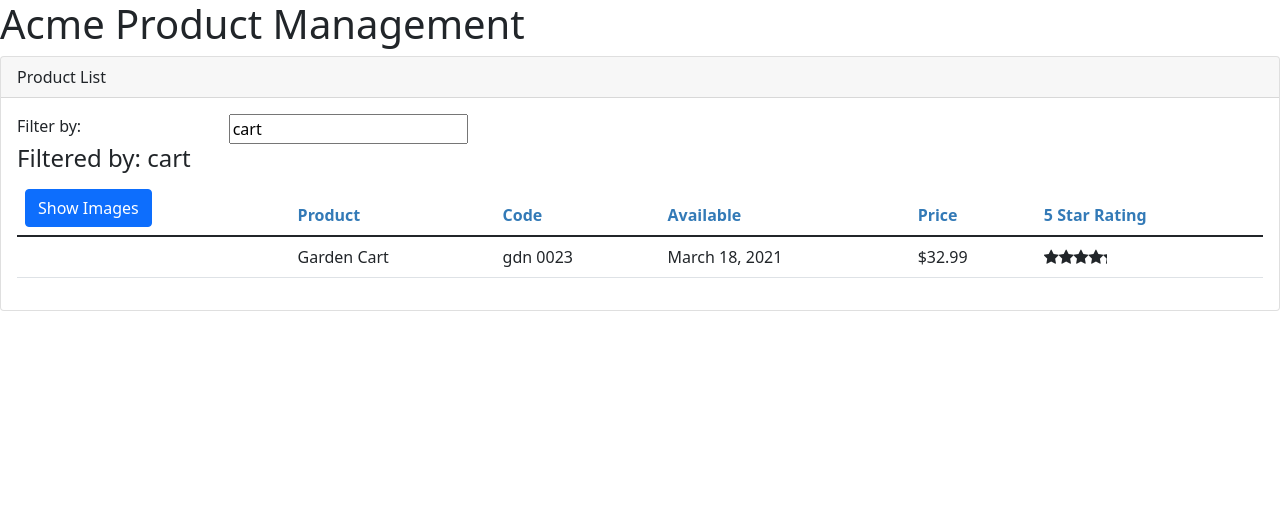
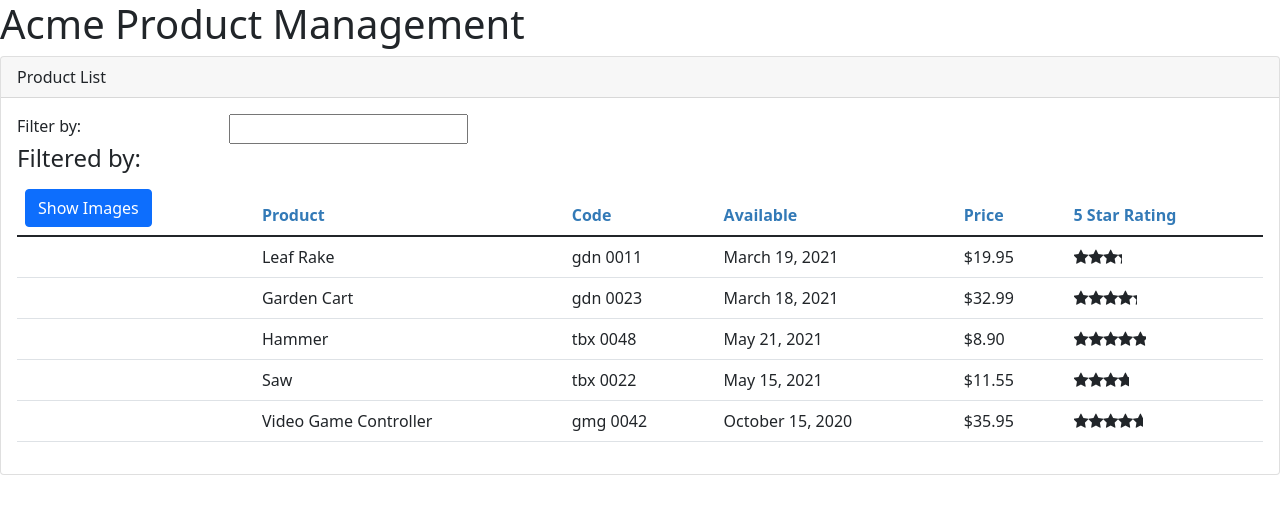
Before and after one commit to 3quanimity/Deborah-Kurata-Pulralsight-Angular-Course, an Angular app: page / in a window 1280 px wide. Shown: the top 514 px of the page. Built offline with nearby package versions, Linux system fonts and the light colour scheme.

Commit message:
service & dep injection

```diff
--- a/src/app/products/product-list.components.ts
+++ b/src/app/products/product-list.components.ts
@@ -1,5 +1,6 @@
 import { Component, OnInit } from '@angular/core';
 import { IProduct } from './product';
+import { ProductService } from './product.service';
 
 @Component({
   selector: 'pm-products',
@@ -23,58 +24,10 @@
   }
 
   filteredProducts: IProduct[] = [];
-  products: IProduct[] = [
-    {
-      productId: 1,
-      productName: 'Leaf Rake',
-      productCode: 'GDN-0011',
-      releaseDate: 'March 19, 2021',
-      description: 'Leaf rake with 48-inch wooden handle.',
-      price: 19.95,
-      starRating: 3.2,
-      imageUrl: 'assets/images/leaf_rake.png',
-    },
-    {
-      productId: 2,
-      productName: 'Garden Cart',
-      productCode: 'GDN-0023',
-      releaseDate: 'March 18, 2021',
-      description: '15 gallon capacity rolling garden cart',
-      price: 32.99,
-      starRating: 4.2,
-      imageUrl: 'assets/images/garden_cart.png',
-    },
-    {
-      productId: 5,
-      productName: 'Hammer',
-      productCode: 'TBX-0048',
-      releaseDate: 'May 21, 2021',
-      description: 'Curved claw steel hammer',
-      price: 8.9,
-      starRating: 4.8,
-      imageUrl: 'assets/images/hammer.png',
-    },
-    {
-      productId: 8,
-      productName: 'Saw',
-      productCode: 'TBX-0022',
-      releaseDate: 'May 15, 2021',
-      description: '15-inch steel blade hand saw',
-      price: 11.55,
-      starRating: 3.7,
-      imageUrl: 'assets/images/saw.png',
-    },
-    {
-      productId: 10,
-      productName: 'Video Game Controller',
-      productCode: 'GMG-0042',
-      releaseDate: 'October 15, 2020',
-      description: 'Standard two-button video game controller',
-      price: 35.95,
-      starRating: 4.6,
-      imageUrl: 'assets/images/xbox-controller.png',
-    },
-  ];
+  products: IProduct[];
+
+  // Injecting the ProductService
+  constructor(private productService: ProductService) {}
 
   toggleImage(): void {
     this.showImage = !this.showImage;
@@ -88,7 +41,8 @@
   }
 
   ngOnInit(): void {
-    this.listFilter = 'cart';
+    this.products = this.productService.getProducts();
+    this.filteredProducts = this.products;
   }
 
   onRatingClicked(message: string): void {
--- /dev/null
+++ b/src/app/products/product.service.ts
@@ -0,0 +1,63 @@
+import { Injectable } from "@angular/core";
+import { IProduct } from "./product";
+
+@Injectable({
+    providedIn: 'root'
+})
+export class ProductService {
+
+    getProducts(): IProduct[]{
+        return [
+            {
+              productId: 1,
+              productName: 'Leaf Rake',
+              productCode: 'GDN-0011',
+              releaseDate: 'March 19, 2021',
+              description: 'Leaf rake with 48-inch wooden handle.',
+              price: 19.95,
+              starRating: 3.2,
+              imageUrl: 'assets/images/leaf_rake.png',
+            },
+            {
+              productId: 2,
+              productName: 'Garden Cart',
+              productCode: 'GDN-0023',
+              releaseDate: 'March 18, 2021',
+              description: '15 gallon capacity rolling garden cart',
+              price: 32.99,
+              starRating: 4.2,
+              imageUrl: 'assets/images/garden_cart.png',
+            },
+            {
+              productId: 5,
+              productName: 'Hammer',
+              productCode: 'TBX-0048',
+              releaseDate: 'May 21, 2021',
+              description: 'Curved claw steel hammer',
+              price: 8.9,
+              starRating: 4.8,
+              imageUrl: 'assets/images/hammer.png',
+            },
+            {
+              productId: 8,
+              productName: 'Saw',
+              productCode: 'TBX-0022',
+              releaseDate: 'May 15, 2021',
+              description: '15-inch steel blade hand saw',
+              price: 11.55,
+              starRating: 3.7,
+              imageUrl: 'assets/images/saw.png',
+            },
+            {
+              productId: 10,
+              productName: 'Video Game Controller',
+              productCode: 'GMG-0042',
+              releaseDate: 'October 15, 2020',
+              description: 'Standard two-button video game controller',
+              price: 35.95,
+              starRating: 4.6,
+              imageUrl: 'assets/images/xbox-controller.png',
+            },
+          ]
+    }
+}
```
